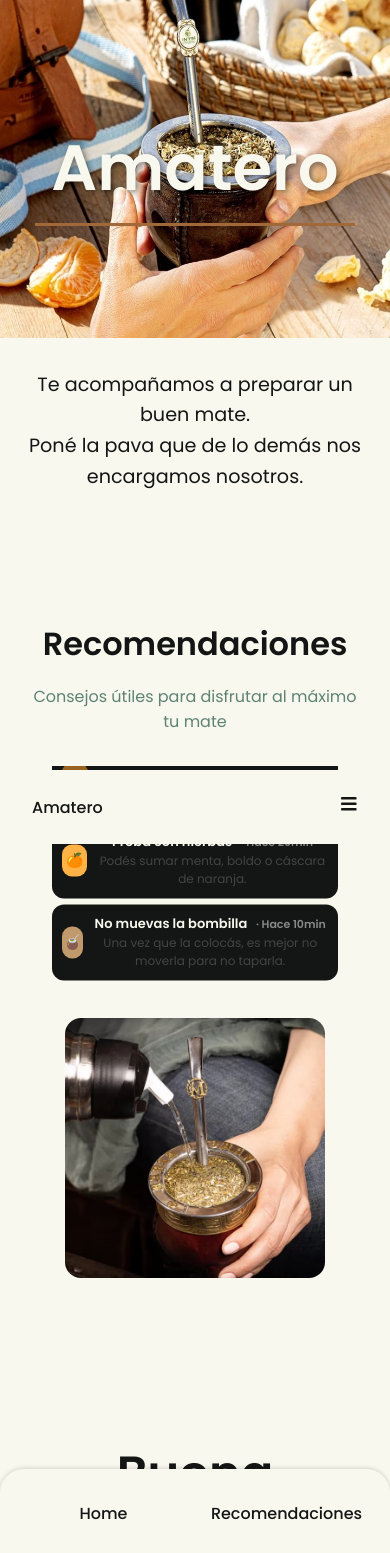
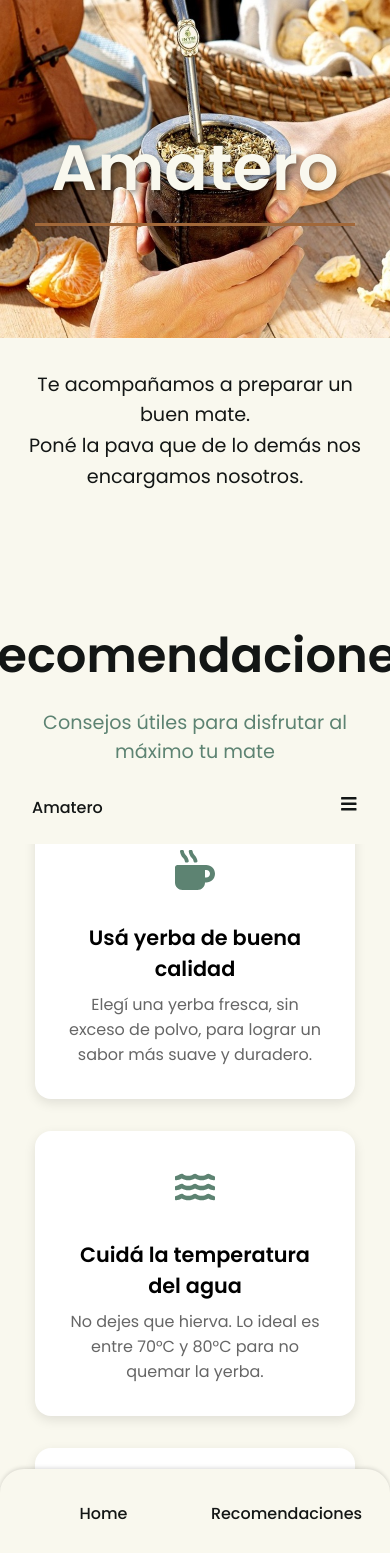
Before and after one commit to EliasDep/AmateroApp, a React (Vite) app: page / in a window 390 px wide. Shown: the top 1553 px of the page. Built offline with nearby package versions, Linux system fonts and the light colour scheme.

Commit message:
update recomendaciones

```diff
--- a/src/pages/recomendaciones/List.jsx
+++ /dev/null
@@ -1,98 +0,0 @@
-import React, { useEffect, useRef, useState } from "react"
-import "./list.css"
-
-const notifications = [
-  {
-    name: "Elegí una buena yerba",
-    description: "Probá distintas marcas hasta encontrar la que más te guste.",
-    time: "Hace 1h",
-    icon: "🌿",
-    color: "#6B8E23",
-  },
-  {
-    name: "No uses agua hirviendo",
-    description: "Lo ideal es entre 70°C y 80°C para no quemar la yerba.",
-    time: "Hace 50min",
-    icon: "🔥",
-    color: "#FF6F61",
-  },
-  {
-    name: "Cebá con calma",
-    description: "Verté el agua despacio para no mover la yerba.",
-    time: "Hace 35min",
-    icon: "☕",
-    color: "#99621E",
-  },
-  {
-    name: "Probá con hierbas",
-    description: "Podés sumar menta, boldo o cáscara de naranja.",
-    time: "Hace 20min",
-    icon: "🍊",
-    color: "#FFB347",
-  },
-  {
-    name: "No muevas la bombilla",
-    description: "Una vez que la colocás, es mejor no moverla para no taparla.",
-    time: "Hace 10min",
-    icon: "🧉",
-    color: "#C19A6B",
-  },
-  {
-    name: "Disfrutá el momento",
-    description: "Tomar mate es una pausa, no corras. Aprovechá y relajate.",
-    time: "Hace 5min",
-    icon: "🕯️",
-    color: "#87A96B",
-  },
-];
-
-
-export function CustomAnimatedList() {
-
-  const [items, setItems] = useState([])
-
-  useEffect(() => {
-
-    const longList = Array.from ({ length: 10 }, () => notifications).flat()
-    setItems (longList)
-  }, [])
-
-
-  return (
-
-    <div className="list-container">
-
-      <div className="list-inner">
-
-        {items.map((item, idx) => (
-          <div
-            key={idx}
-            className="notification"
-            onMouseEnter={(e) => (e.currentTarget.style.transform = "scale(1.03)")}
-            onMouseLeave={(e) => (e.currentTarget.style.transform = "scale(1)")}
-          >
-            <div
-              className="icon-box"
-              style={{ backgroundColor: item.color }}
-            >
-              <span>{item.icon}</span>
-            </div>
-
-            <div className="content-box">
-              <div className="title-row">
-                {item.name}
-                <span className="time-text"> · {item.time}</span>
-              </div>
-              <div className="description-text">{item.description}</div>
-            </div>
-
-          </div>
-        ))}
-
-      </div>
-
-      <div className="fade-bottom"></div>
-
-    </div>
-  )
-}
--- a/src/pages/recomendaciones/Recomendaciones.jsx
+++ b/src/pages/recomendaciones/Recomendaciones.jsx
@@ -1,6 +1,42 @@
 import React from 'react'
 import './recomendaciones.css'
-import { CustomAnimatedList } from './List.jsx'
+import { FaLeaf, FaMugHot, FaWater, FaClock, FaSun, FaSmile } from 'react-icons/fa'
+
+
+const recomendaciones = [
+
+  {
+    icon: <FaMugHot />,
+    title: "Usá yerba de buena calidad",
+    text: "Elegí una yerba fresca, sin exceso de polvo, para lograr un sabor más suave y duradero."
+  },
+  {
+    icon: <FaWater />,
+    title: "Cuidá la temperatura del agua",
+    text: "No dejes que hierva. Lo ideal es entre 70°C y 80°C para no quemar la yerba."
+  },
+  {
+    icon: <FaLeaf />,
+    title: "Probá distintos tipos de yerba",
+    text: "Con o sin palo, orgánica, con hierbas. Experimentá hasta encontrar tu favorita."
+  },
+  {
+    icon: <FaClock />,
+    title: "No recargues demasiado",
+    text: "Dejá que la yerba respire un poco entre cebadas para mantener su sabor."
+  },
+  {
+    icon: <FaSun />,
+    title: "Disfrutá al aire libre",
+    text: "Un buen mate se disfruta mejor con solcito y buena compañía."
+  },
+  {
+    icon: <FaSmile />,
+    title: "Compartí el momento",
+    text: "El mate es más que una bebida: es conexión, charla y disfrute compartido."
+  }
+
+]
 
 
 const Recomendaciones = () => {
@@ -16,15 +52,24 @@ const Recomendaciones = () => {
           Consejos útiles para disfrutar al máximo tu mate
         </p>
 
-        <div className="recomendaciones_content">
-          <CustomAnimatedList />
-          <div className="recomendaciones_img" />
+        <div className="recomendaciones_grid">
+          {recomendaciones.map ((item, index) => (
+
+            <div key={index} className="recomendacion_card">
+              <div className="recomendacion_icon">{item.icon}</div>
+              <h3>{item.title}</h3>
+              <p>{item.text}</p>
+            </div>
+
+          ))}
         </div>
 
       </div>
 
     </section>
+
   )
+
 }
 
 export default Recomendaciones
--- a/src/pages/recomendaciones/list.css
+++ /dev/null
@@ -1,135 +0,0 @@
-@keyframes scrollUp {
-  0% {
-    transform: translateY(0);
-  }
-  100% {
-    transform: translateY(-50%);
-  }
-}
-
-.list-container {
-  position: relative;
-  height: 300px;
-  overflow: hidden;
-  padding: 8px;
-  display: flex;
-  flex-direction: column;
-  gap: 8px;
-}
-
-.list-inner {
-  display: flex;
-  flex-direction: column;
-  gap: 8px;
-  animation: scrollUp 50s linear infinite;
-}
-
-.notification {
-  background: var(--text-color);
-  border-radius: 16px;
-  padding: 12px;
-  display: flex;
-  align-items: center;
-  gap: 12px;
-  transition: transform 0.2s ease-in-out;
-}
-
-.icon-box {
-  width: 40px;
-  height: 40px;
-  display: flex;
-  justify-content: center;
-  align-items: center;
-  border-radius: 12px;
-  font-size: 18px;
-  color: #000;
-}
-
-.content-box {
-  display: flex;
-  flex-direction: column;
-  overflow: hidden;
-}
-
-.title-row {
-  color: var(--body-color);
-  font-weight: bold;
-  font-size: 16px;
-}
-
-.time-text {
-  font-size: 12px;
-  color: #888;
-  margin-left: 6px;
-}
-
-.description-text {
-  font-size: 14px;
-  color: #444;
-}
-
-
-/* Responsive */
-@media (max-width: 768px) {
-  .list-container {
-    height: 250px;
-    max-width: 90%;
-  }
-
-  .list-inner {
-  animation-duration: 80s;
-  }
-
-
-  .icon-box {
-    width: 36px;
-    height: 36px;
-    font-size: 16px;
-  }
-
-  .title-row {
-    font-size: 14px;
-  }
-
-  .description-text {
-    font-size: 13px;
-  }
-}
-
-
-@media (max-width: 600px) {
-  .list-container {
-    height: 220px;
-    padding: 4px;
-    gap: 6px;
-  }
-
-  .list-inner {
-    gap: 6px;
-  }
-
-  .notification {
-    padding: 10px;
-    gap: 10px;
-    border-radius: 12px;
-  }
-
-  .icon-box {
-    width: 32px;
-    height: 32px;
-    font-size: 14px;
-    border-radius: 10px;
-  }
-
-  .title-row {
-    font-size: 13px;
-  }
-
-  .description-text {
-    font-size: 12px;
-  }
-
-  .time-text {
-    font-size: 11px;
-  }
-}
--- a/src/pages/recomendaciones/recomendaciones.css
+++ b/src/pages/recomendaciones/recomendaciones.css
@@ -27,56 +27,50 @@
   margin-bottom: 3rem;
 }
 
-.recomendaciones_content {
-  display: flex;
-  justify-content: center;
-  align-items: center;
-  gap: 2.5rem;
-  flex-wrap: wrap;
+/* Grid de tarjetas */
+.recomendaciones_grid {
+  display: grid;
+  grid-template-columns: repeat(3, 1fr);
+  gap: 2rem;
   width: 100%;
+  justify-items: center;
 }
 
-.recomendaciones_img {
-  background: url('../../assets/mate-recomendaciones.jpg') no-repeat center;
-  background-size: cover;
-  width: 320px;
-  height: 320px;
+.recomendacion_card {
+  background-color: #fff;
+  padding: 2rem;
   border-radius: 1rem;
+  box-shadow: 0 4px 12px rgba(0,0,0,0.1);
+  text-align: center;
+  max-width: 320px;
 }
 
+.recomendacion_icon {
+  font-size: 2.5rem;
+  color: var(--title-color);
+  margin-bottom: 1rem;
+}
+
+.recomendacion_card h3 {
+  color: #000;
+  font-size: 1.3rem;
+  margin-bottom: 0.5rem;
+}
+
+.recomendacion_card p {
+  color: #666;
+  font-size: 1rem;
+}
 
 /* Responsive */
-@media screen and (max-width: 768px) {
-  .recomendaciones_title {
-    font-size: 3rem;
-  }
-
-  .recomendaciones_subtitle {
-    font-size: 1rem;
-    margin-bottom: 2rem;
-  }
-
-  .recomendaciones_content {
-    flex-direction: column;
-    gap: 2rem;
-  }
-
-  .recomendaciones_img {
-    width: 260px;
-    height: 260px;
+@media (max-width: 992px) {
+  .recomendaciones_grid {
+    grid-template-columns: repeat(2, 1fr);
   }
 }
 
-
-@media (max-width: 465px) {
-  .recomendaciones_title {
-    font-size: 2.5rem;
+@media (max-width: 600px) {
+  .recomendaciones_grid {
+    grid-template-columns: 1fr;
   }
 }
-
-
-@media (max-width: 390px) {
-  .recomendaciones_title {
-    font-size: 2rem;
-  }
-}
```
